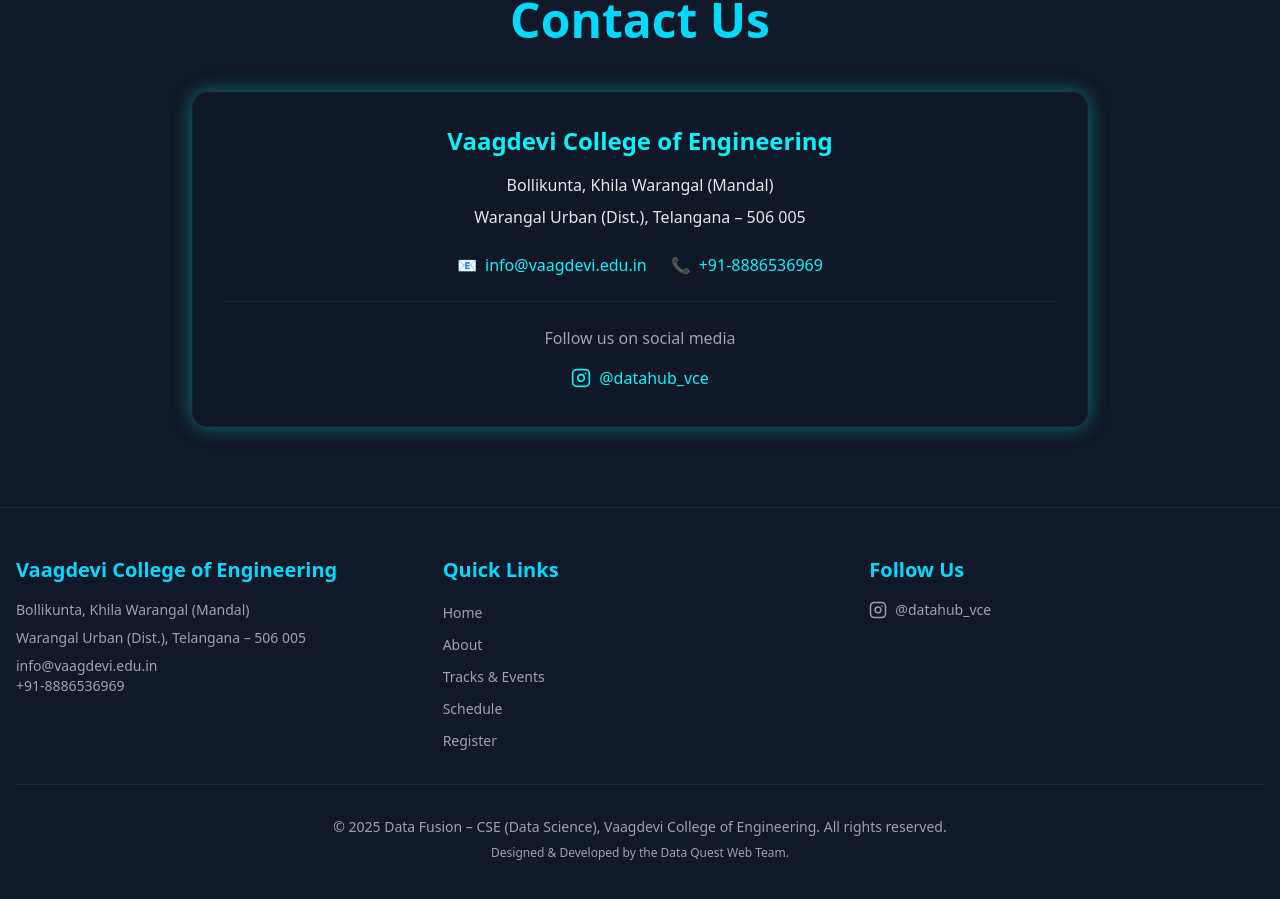
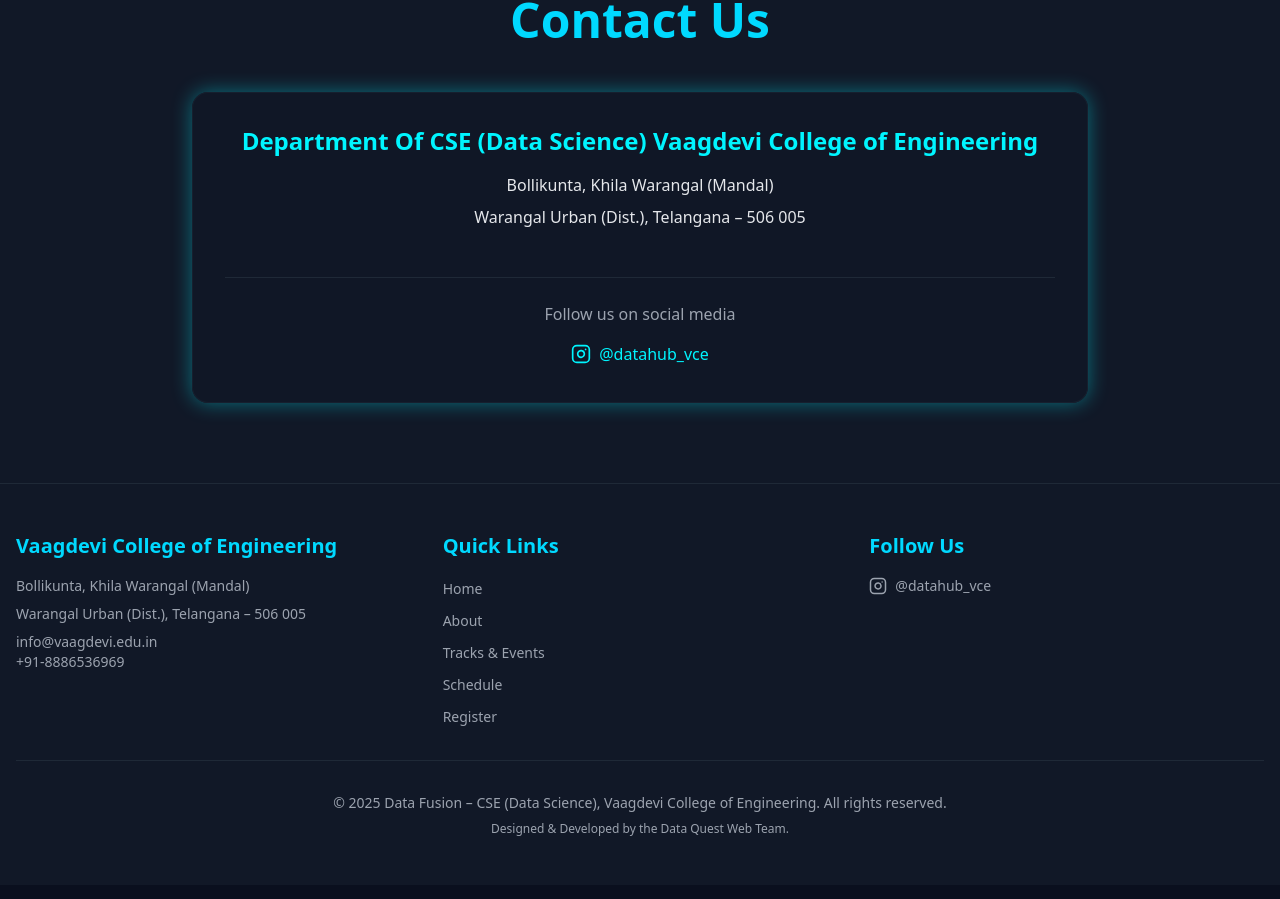
Before and after one commit to katkurisanjay/datafusion25, a React (Vite) app: page / in a window 1280 px wide. Shown: the part 7478-8377 px from the top of the page. Built offline with nearby package versions, Linux system fonts and the light colour scheme.

Commit message:
Update Contact.tsx

```diff
--- a/src/components/Contact.tsx
+++ b/src/components/Contact.tsx
@@ -12,7 +12,7 @@ const Contact = () => {
           <div className="text-center space-y-6">
             <div>
               <h3 className="text-2xl font-bold text-accent mb-4">
-                Vaagdevi College of Engineering
+                Department Of CSE (Data Science) Vaagdevi College of Engineering
               </h3>
               <p className="text-text-secondary mb-2">
                 Bollikunta, Khila Warangal (Mandal)
@@ -27,16 +27,16 @@ const Contact = () => {
                 href="mailto:info@vaagdevi.edu.in"
                 className="flex items-center justify-center space-x-2 text-accent hover:text-primary transition-colors"
               >
-                <span>📧</span>
-                <span>info@vaagdevi.edu.in</span>
+                {/* <span>📧</span> */}
+                <span></span>
               </a>
 
               <a
                 href="tel:+918886536969"
                 className="flex items-center justify-center space-x-2 text-accent hover:text-primary transition-colors"
               >
-                <span>📞</span>
-                <span>+91-8886536969</span>
+                {/* <span>📞</span> */}
+                <span></span>
               </a>
             </div>
 
```
